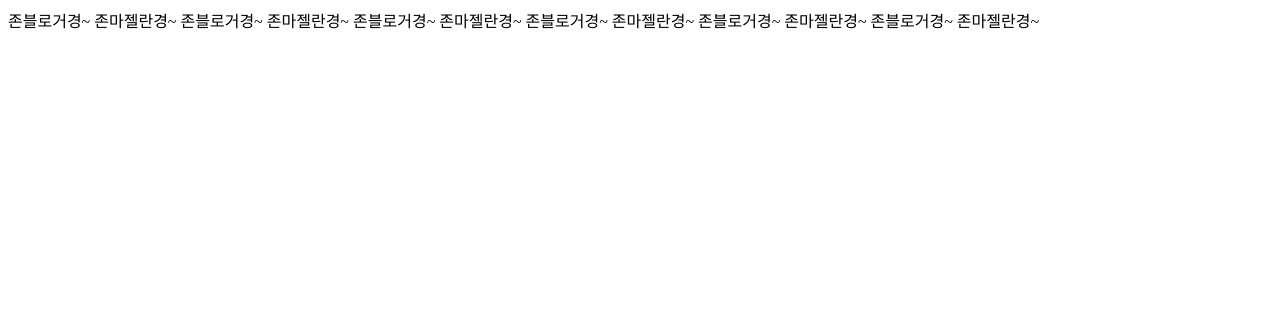
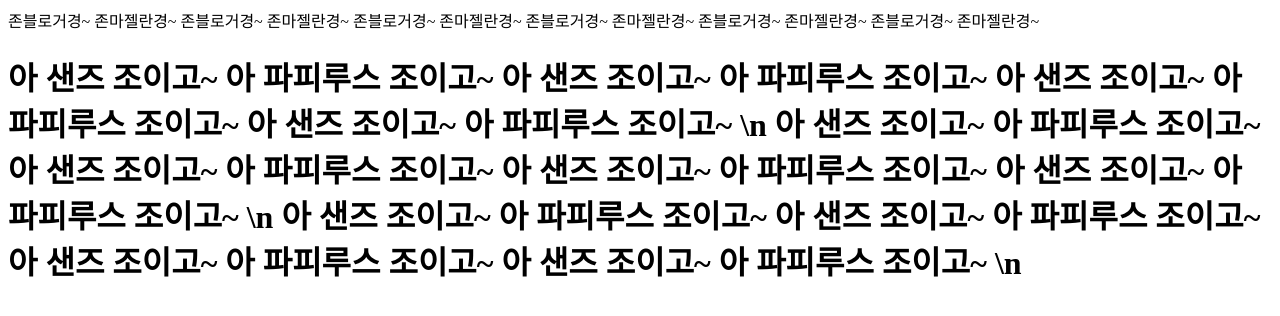
Before and after one commit to Biogom/MyWannaSaveManager, a plain HTML site: page index.html in a window 1280 px wide. Drawn offline with Linux system fonts and the light colour scheme.

Commit message:
Update index.html

```diff
--- a/index.html
+++ b/index.html
@@ -5,5 +5,10 @@
 	</head>
 	<body>
 		<p>존블로거경~ 존마젤란경~ 존블로거경~ 존마젤란경~ 존블로거경~ 존마젤란경~ 존블로거경~ 존마젤란경~ 존블로거경~ 존마젤란경~ 존블로거경~ 존마젤란경~ </p>
+		<h1>
+			아 샌즈 조이고~ 아 파피루스 조이고~  아 샌즈 조이고~ 아 파피루스 조이고~ 아 샌즈 조이고~ 아 파피루스 조이고~ 아 샌즈 조이고~ 아 파피루스 조이고~ \n
+			아 샌즈 조이고~ 아 파피루스 조이고~  아 샌즈 조이고~ 아 파피루스 조이고~ 아 샌즈 조이고~ 아 파피루스 조이고~ 아 샌즈 조이고~ 아 파피루스 조이고~ \n
+			아 샌즈 조이고~ 아 파피루스 조이고~  아 샌즈 조이고~ 아 파피루스 조이고~ 아 샌즈 조이고~ 아 파피루스 조이고~ 아 샌즈 조이고~ 아 파피루스 조이고~ \n
+		</h1>
 	</body>
 </html>
```
